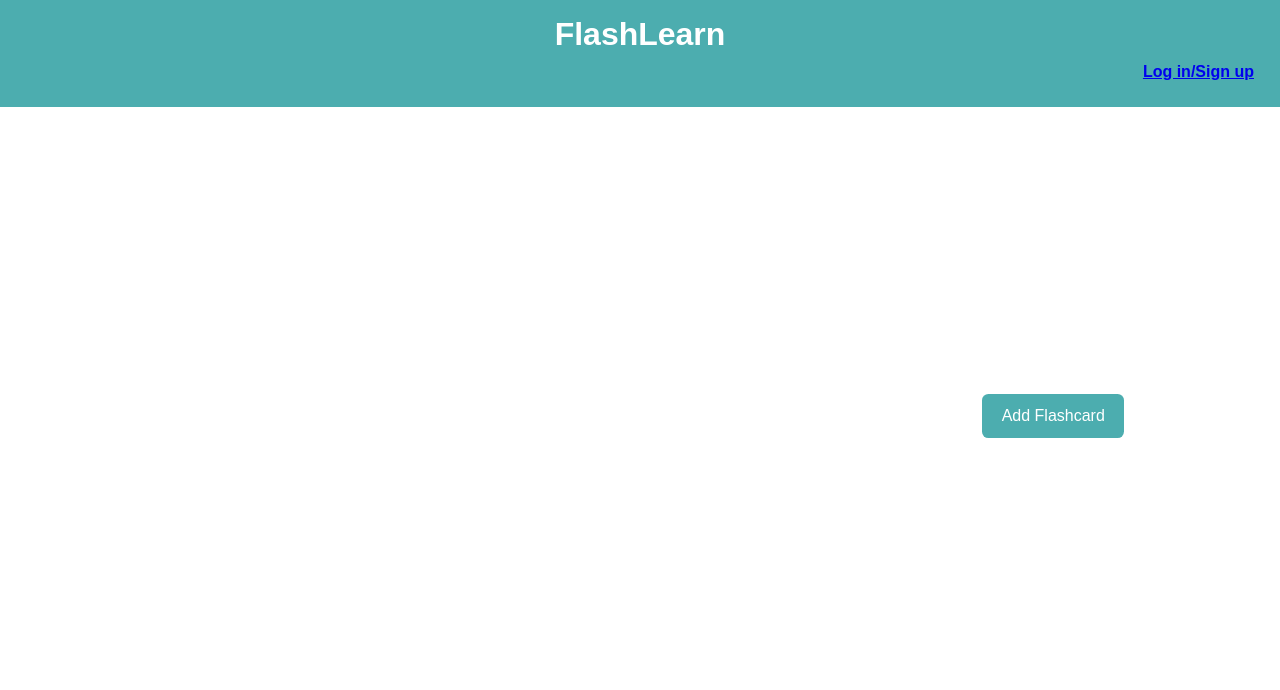
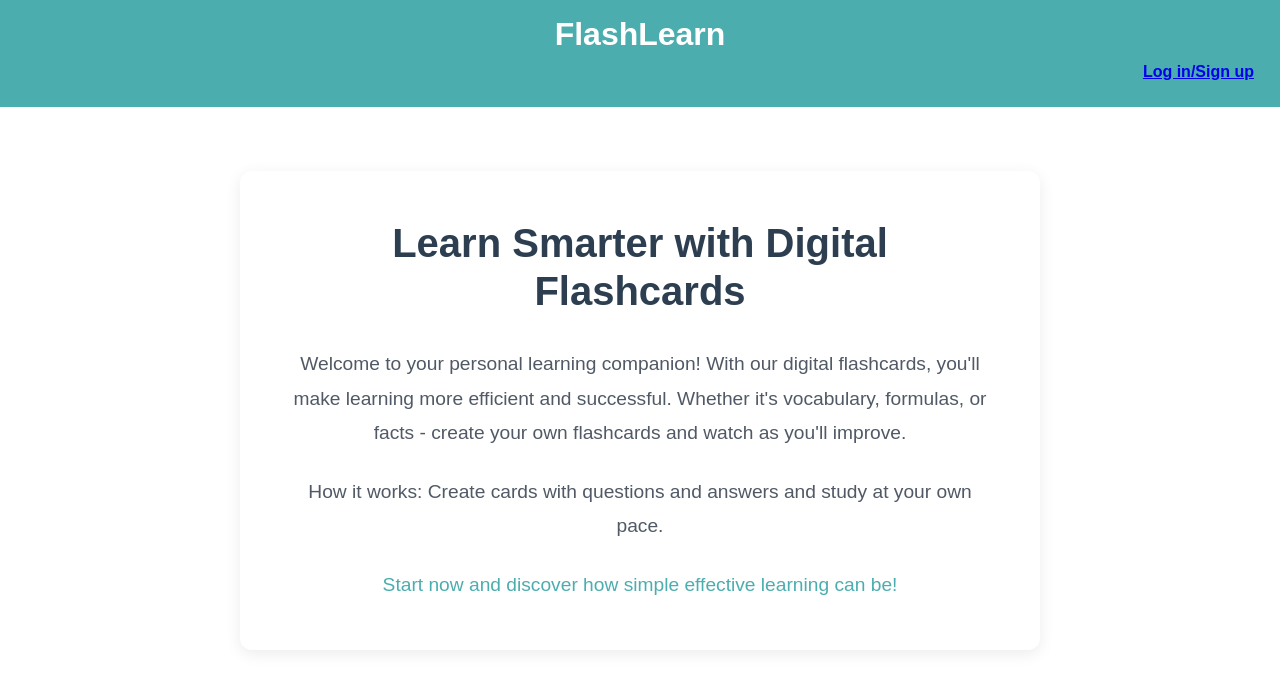
Before and after one commit to Alaskiara/FlashLearn, a PHP site: page / in a window 1280 px wide. Shown: the top 690 px of the page. Run offline with PHP 8.4, Linux system fonts and the light colour scheme; data comes from the database, SQL or seed files in the repository; some libraries are stand-ins or nearby versions.

Commit message:
Welcome Message hinzugefügt; "Add Flashcard"-Button ist nur mehr für eingeloggte User zu sehen

```diff
--- a/assets/css/stylesheet.css
+++ b/assets/css/stylesheet.css
@@ -490,3 +490,34 @@ textarea:focus {
     color: #cc0000;
     font-size: 14px;
 }
+
+.welcome-message {
+    text-align: center;
+    max-width: 800px;
+    margin: 4rem auto;
+    padding: 3rem;
+    background-color: #ffffff;
+    border-radius: 12px;
+    box-shadow: 0 4px 16px rgba(0, 0, 0, 0.08);
+}
+
+.welcome-message h2 {
+    color: #2c3e50;
+    margin-bottom: 2rem;
+    font-size: 2.5rem;
+    font-weight: bold;
+    line-height: 1.2;
+}
+
+.welcome-message p {
+    margin-bottom: 1.5rem;
+    line-height: 1.8;
+    color: #505965;
+    font-size: 1.2rem;
+}
+
+.welcome-message p:last-child {
+    margin-bottom: 0;
+    font-weight: 500;
+    color: #4cadaf;
+}
--- a/index.php
+++ b/index.php
@@ -52,11 +52,22 @@ if (isset($_SESSION['user_id'])) {
     </header>
 
     <main>
+        <?php if (!isset($_SESSION['user_id'])): ?>
+            <div class="welcome-message">
+                <h2>Learn Smarter with Digital Flashcards</h2>
+                <p>Welcome to your personal learning companion! With our digital flashcards, you'll make learning more efficient and successful. Whether it's vocabulary, formulas, or facts - create your own flashcards and watch as you'll improve.</p>
+                <p>How it works: Create cards with questions and answers and study at your own pace.</p>
+                <p>Start now and discover how simple effective learning can be!</p>
+            </div>
+        <?php endif; ?>
+
         <div class="container">
-            <div class="add-flashcard-con">
-                <button id="add-flashcard">Add Flashcard</button>
-                <button id="toggle-view-btn" class="hide">Show All</button>
-            </div>
+            <?php if (isset($_SESSION['user_id'])): ?>
+                <div class="add-flashcard-con">
+                    <button id="add-flashcard">Add Flashcard</button>
+                    <button id="toggle-view-btn" class="hide">Show All</button>
+                </div>
+            <?php endif; ?>
 
             <div id="card-con">
                 <div class="card-list-container">
```
